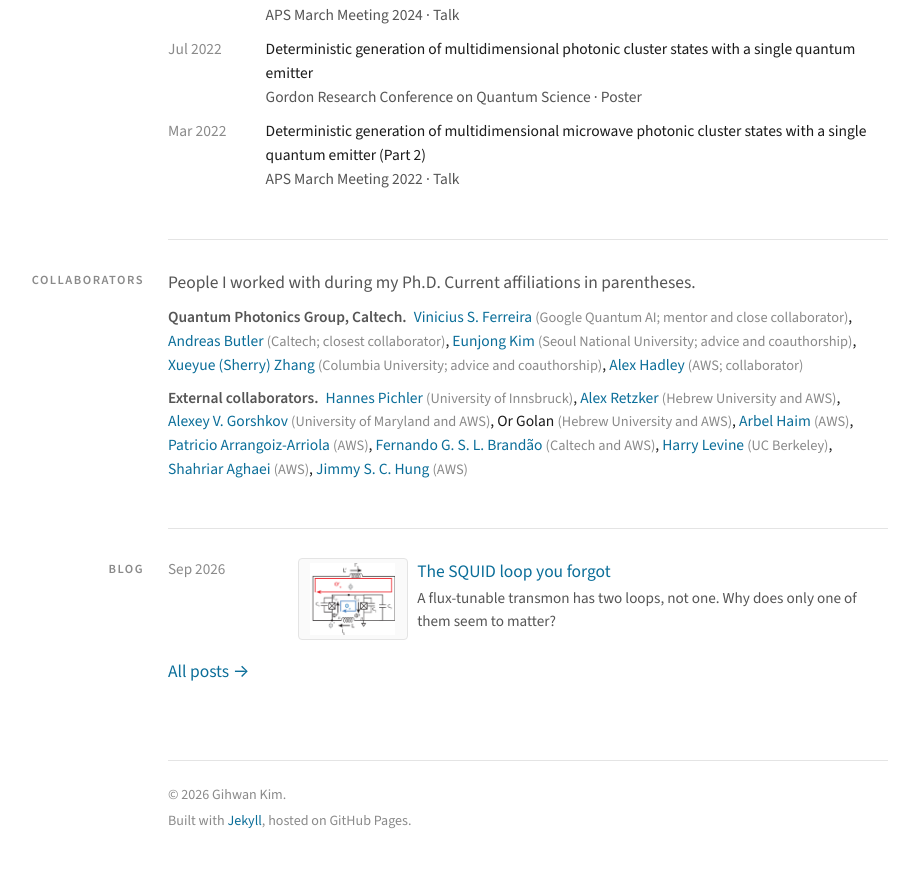
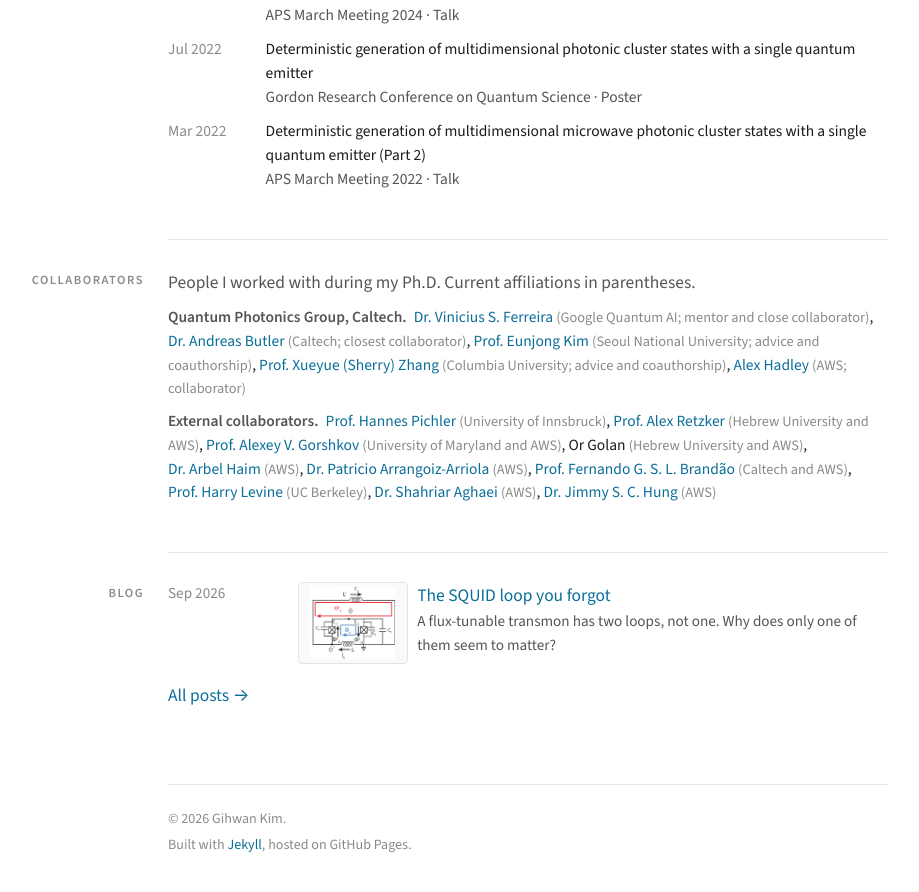
Before and after one commit to gihwan-scqubits/gihwan-scqubits.github.io, a Jekyll site: the page built from index.md, in a window 1280 px wide and 900 px high, scrolled down 2309 px. Shown: the top 892 px of the window, without its empty margins (112-1031 px from the left). Built offline with Jekyll 4.4.1, drawn with Linux system fonts in a browser that asks for light colours.

Commit message:
Collaborators: titles
Co-Authored-By: Claude Fable 5.1 <noreply@anthropic.com>
Claude-Session: https://claude.ai/code/session_01D9GyQzp35NGwXa4HyFQyv5

```diff
--- a/_data/collaborators.yml
+++ b/_data/collaborators.yml
@@ -1,19 +1,19 @@
 # People I worked with during my Ph.D. Grouped by where we worked together.
 - group: Quantum Photonics Group, Caltech
   people:
-    - name: Vinicius S. Ferreira
+    - name: Dr. Vinicius S. Ferreira
       affiliation: Google Quantum AI
       role: mentor and close collaborator
       url: https://scholar.google.com/citations?user=-iAFogkAAAAJ
-    - name: Andreas Butler
+    - name: Dr. Andreas Butler
       affiliation: Caltech
       role: closest collaborator
       url: https://iqim.caltech.edu/profile/andreas-butler/
-    - name: Eunjong Kim
+    - name: Prof. Eunjong Kim
       affiliation: Seoul National University
       role: advice and coauthorship
       url: https://sites.google.com/view/snu-quantum-device
-    - name: Xueyue (Sherry) Zhang
+    - name: Prof. Xueyue (Sherry) Zhang
       affiliation: Columbia University
       role: advice and coauthorship
       url: https://xueyue-sherry-zhang.github.io/
@@ -23,32 +23,32 @@
       url: https://www.linkedin.com/in/alexhadley/
 - group: External collaborators
   people:
-    - name: Hannes Pichler
+    - name: Prof. Hannes Pichler
       affiliation: University of Innsbruck
       url: https://iqoqi.at/en/people/staff/staff/hannes-pichler
-    - name: Alex Retzker
+    - name: Prof. Alex Retzker
       affiliation: Hebrew University and AWS
       url: https://retzkergroup.huji.ac.il/
-    - name: Alexey V. Gorshkov
+    - name: Prof. Alexey V. Gorshkov
       affiliation: University of Maryland and AWS
       url: https://gorshkov.jqi.umd.edu/
     - name: Or Golan
       affiliation: Hebrew University and AWS
-    - name: Arbel Haim
+    - name: Dr. Arbel Haim
       affiliation: AWS
       url: https://iqim.caltech.edu/profile/arbel-haim/
-    - name: Patricio Arrangoiz-Arriola
+    - name: Dr. Patricio Arrangoiz-Arriola
       affiliation: AWS
       url: https://scholar.google.com/citations?user=32HoIzQAAAAJ
-    - name: Fernando G. S. L. Brandão
+    - name: Prof. Fernando G. S. L. Brandão
       affiliation: Caltech and AWS
       url: https://www.cms.caltech.edu/people/fbrandao
-    - name: Harry Levine
+    - name: Prof. Harry Levine
       affiliation: UC Berkeley
       url: https://www.levine-quantum.com/
-    - name: Shahriar Aghaei
+    - name: Dr. Shahriar Aghaei
       affiliation: AWS
       url: https://scholar.google.com/citations?user=aGccIgYAAAAJ
-    - name: Jimmy S. C. Hung
+    - name: Dr. Jimmy S. C. Hung
       affiliation: AWS
       url: https://scholar.google.com/citations?user=kqp7EaYAAAAJ
```
